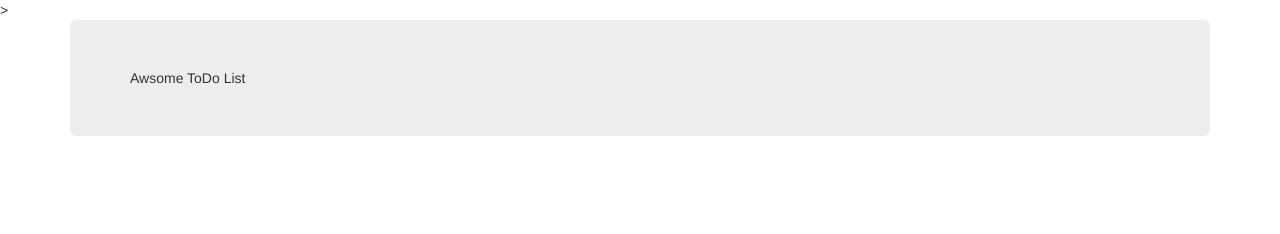
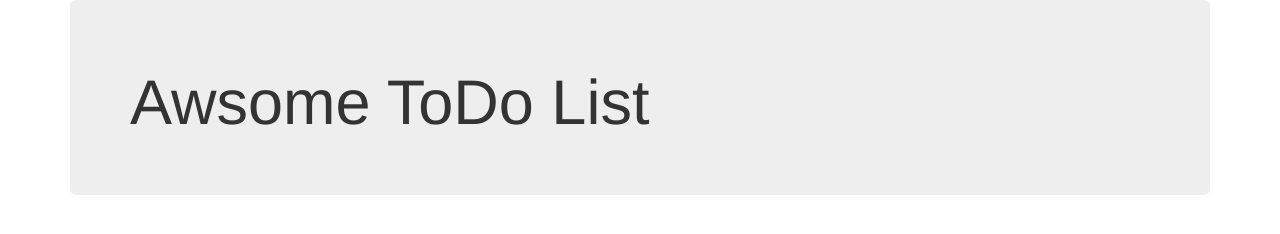
Before and after one commit to denisGley/denisGley.github.io, a plain HTML site: page index.html in a window 1280 px wide. Drawn offline with nearby package versions, Linux system fonts and the light colour scheme.

Commit message:
Fixing issue with stray '>' tag

```diff
--- a/index.html
+++ b/index.html
@@ -1,4 +1,4 @@
- <!DOCTYPE html>
+<!DOCTYPE html>
 <html>
 	<head>
 		<script
@@ -8,12 +8,12 @@
 
 <link rel="stylesheet" href="https://maxcdn.bootstrapcdn.com/bootstrap/3.3.7/css/bootstrap.min.css" integrity="sha384-BVYiiSIFeK1dGmJRAkycuHAHRg32OmUcww7on3RYdg4Va+PmSTsz/K68vbdEjh4u" crossorigin="anonymous">
 
-><script src="https://maxcdn.bootstrapcdn.com/bootstrap/3.3.7/js/bootstrap.min.js" integrity="sha384-Tc5IQib027qvyjSMfHjOMaLkfuWVxZxUPnCJA7l2mCWNIpG9mGCD8wGNIcPD7Txa" crossorigin="anonymous"></script>
+<script src="https://maxcdn.bootstrapcdn.com/bootstrap/3.3.7/js/bootstrap.min.js" integrity="sha384-Tc5IQib027qvyjSMfHjOMaLkfuWVxZxUPnCJA7l2mCWNIpG9mGCD8wGNIcPD7Txa" crossorigin="anonymous"></script>
 	</head>
 	<body>
 		<div class="container">
 			<div class="jumbotron">
-				Awsome ToDo List
+				<h1>Awsome ToDo List</h1>
 			</div>
 		</div>
 	</body>
```
